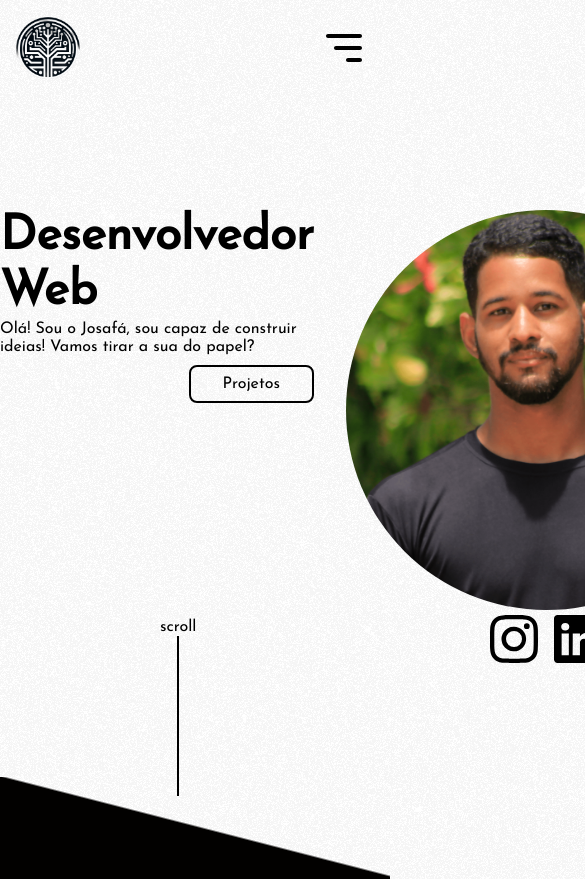
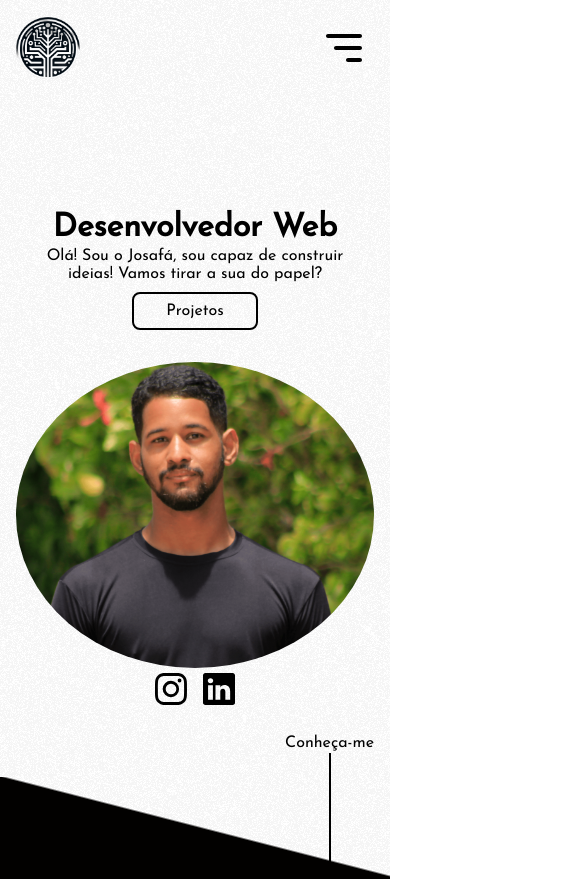
Before and after one commit to josafaverissimo/portfolio, a Vue app in the folder portfolio-app/: page / in a window 390 px wide. Shown: the top 879 px of the page, 585 px wide, since content can reach past the window. Built offline with nearby package versions, Linux system fonts and the light colour scheme.

Commit message:
feat: short presentation section is responsive

```diff
--- a/portfolio-app/src/components/HomeView/ShortPresentationSection.vue
+++ b/portfolio-app/src/components/HomeView/ShortPresentationSection.vue
@@ -29,7 +29,7 @@ import InstagramIcon from "@/components/icons/InstagramIcon.vue";
     </div>
 
     <div class="scroll">
-      <span>scroll</span>
+      <span>Conheça-me</span>
     </div>
   </section>
 </template>
@@ -38,22 +38,29 @@ import InstagramIcon from "@/components/icons/InstagramIcon.vue";
 section.short-presentation {
   flex-grow: 1;
   flex-basis: 80vh;
+  padding: 0 1rem;
 
   .short-presentation-container {
     display: flex;
     flex-grow: 1;
     justify-content: center;
+    max-width: 100%;
 
     .wrapper {
       display: flex;
+      flex-direction: column;
+      align-items: center;
       gap: 2rem;
 
       .title {
         display: flex;
         flex-direction: column;
+        max-width: 100vw;
+        text-align: center;
+        padding: 0 1rem;
 
         h1 {
-          font-size: 3rem;
+          font-size: 2rem;
           margin: 0;
         }
 
@@ -68,7 +75,7 @@ section.short-presentation {
           background-color: transparent;
           border: 2px solid #000;
           padding: .5rem 2rem;
-          align-self: flex-end;
+          align-self: center;
           border-radius: .5rem;
           margin-top: .5rem;
 
@@ -83,10 +90,18 @@ section.short-presentation {
 
       .img-wrapper {
         img {
-          width: 25rem;
-          height: 25rem;
+          width: 100%;
+          height: 100%;
+          max-width: 25rem;
           object-fit: cover;
           border-radius: 100%;
+        }
+
+        @media screen and (min-width: 768px) {
+          img {
+            width: 25rem;
+            height: 25rem;
+          }
         }
 
         .social-links {
@@ -99,7 +114,7 @@ section.short-presentation {
             display: block;
             text-decoration: none;
             color: #000;
-            width: 3rem;
+            width: 2rem;
             height: 100%;
           }
         }
@@ -110,8 +125,8 @@ section.short-presentation {
   .scroll {
     position: absolute;
     z-index: -1;
-    bottom: 3rem;
-    left: 10rem;
+    bottom: -1.3rem;
+    right: 1rem;
     display: flex;
     flex-direction: column;
     align-items: center;
@@ -126,7 +141,7 @@ section.short-presentation {
     content: "";
     background-color: #000;
     width: 2px;
-    height: 10rem;
+    height: 7rem;
   }
 }
 </style>
```
